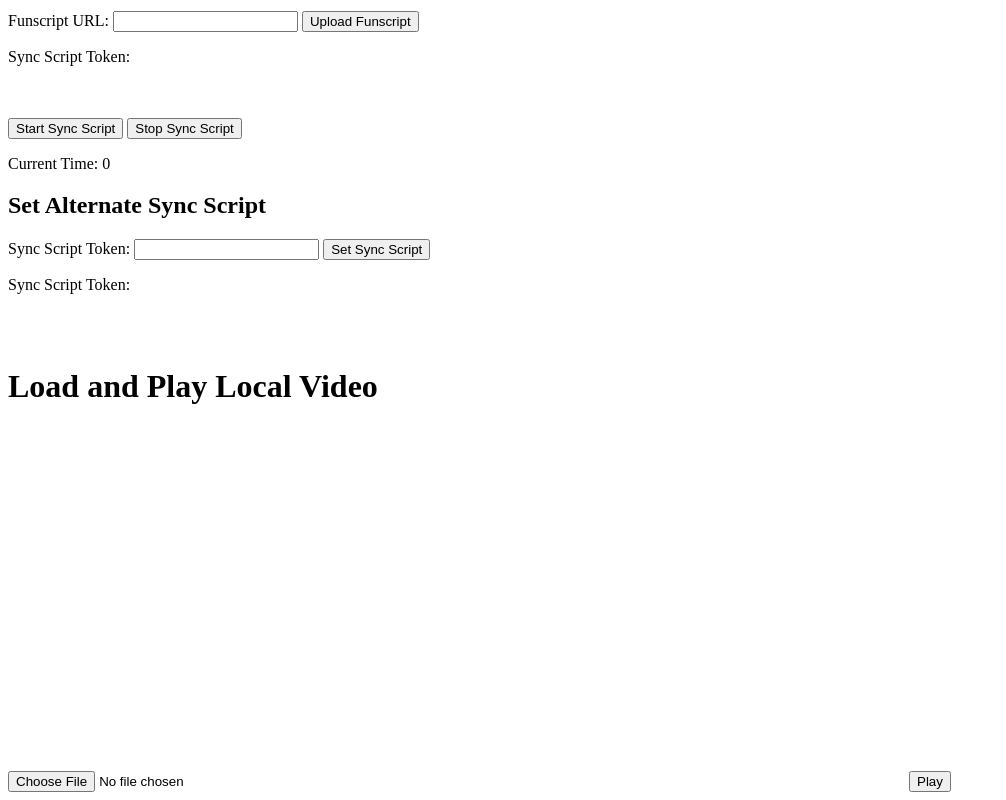
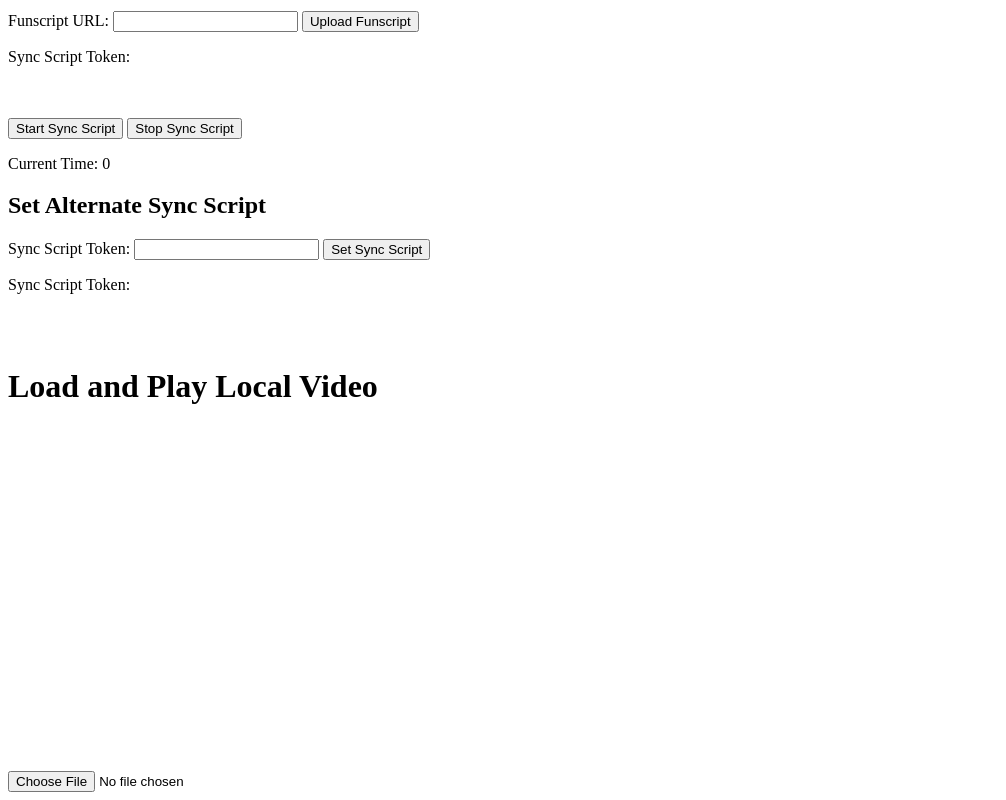
Before and after one commit to whatcom383/autoblow-ultra-playground, a website: page public/index.html in a window 1280 px wide. Shown: the part 677-1477 px from the top of the page, without its empty margins (0-1006 px from the left). Drawn offline with Linux system fonts and the light colour scheme.

Commit message:
unneeded

```diff
--- a/public/index.html
+++ b/public/index.html
@@ -97,7 +97,6 @@
     <video id="videoPlayer" width="640" height="360">
         Your browser does not support the video tag.
     </video>
-    <button id="playButton">Play</button>
 
 
     <script src="script.js"></script>
```
